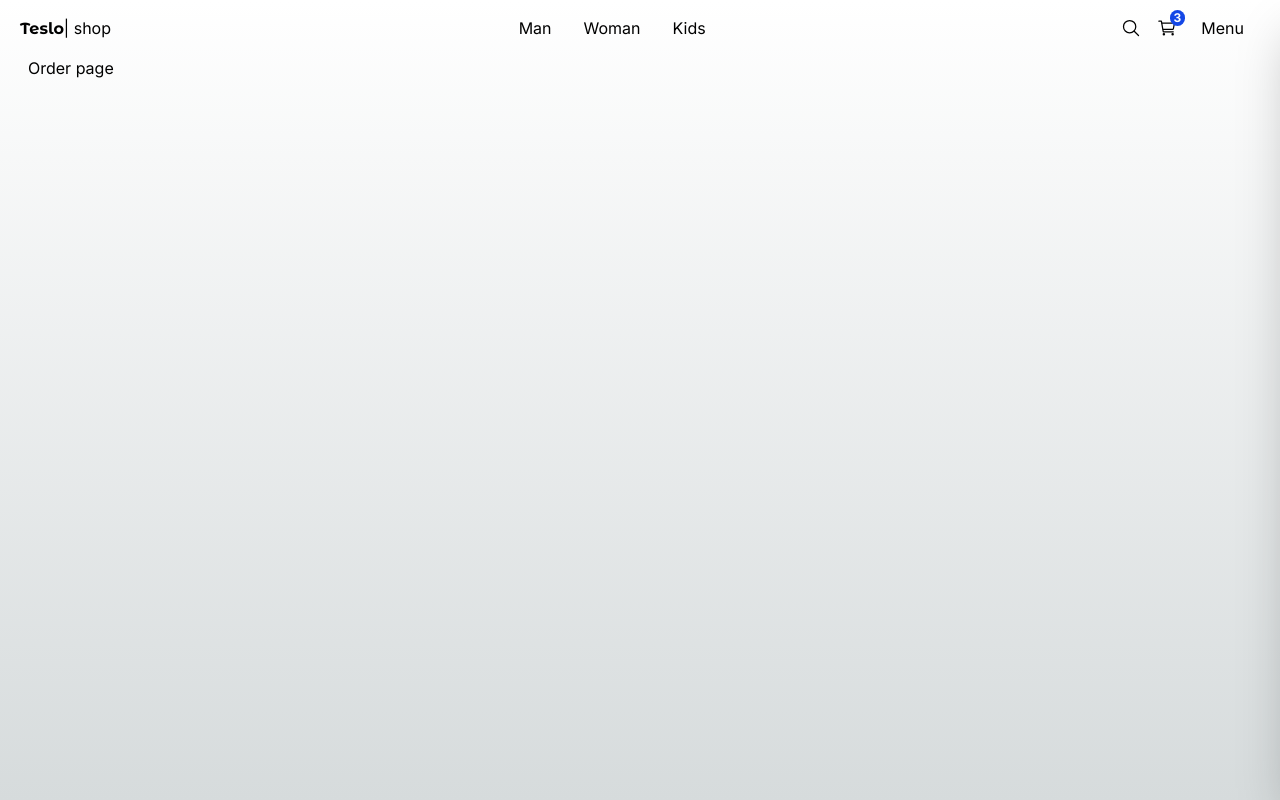
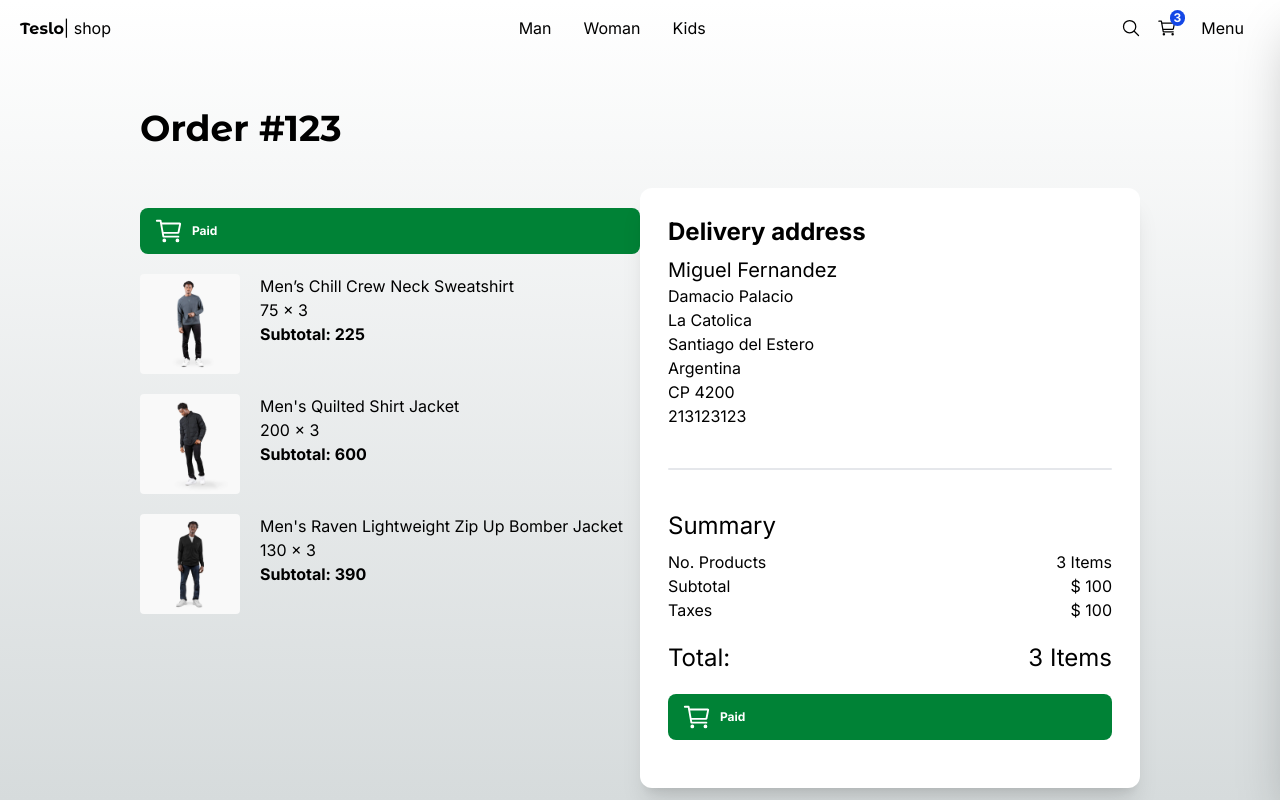
Before and after one commit to Fer-Mig-Agus/NextJsCurso-TesloShop, a Next.js app: page /orders/123 in a window 1280 px wide. Built offline with nearby package versions, Linux system fonts and the light colour scheme.

Commit message:
Se hizo el design de order/id

```diff
--- a/src/app/(shop)/orders/[id]/page.tsx
+++ b/src/app/(shop)/orders/[id]/page.tsx
@@ -1,11 +1,130 @@
-import React from 'react'
+import React from "react";
+import { QuantitySelector, Title } from "@/components";
+import Link from "next/link";
+import { initialData } from "@/seed/seed";
+import Image from "next/image";
+import clsx from "clsx";
+import { IoCartOutline } from "react-icons/io5";
 
-const Order = () => {
-  return (
-    <div>
-      <h1>Order page</h1>
-    </div>
-  )
+const productsInCart = [
+  initialData.products[0],
+  initialData.products[1],
+  initialData.products[2],
+];
+
+interface Props {
+  params: {
+    id: string;
+  };
 }
 
-export default Order
+const Order = ({ params }: Props) => {
+  const { id } = params;
+
+  // VERIFICAR
+  // redirect('/')
+
+  return (
+    <div className="flex justify-center items-center mb-72 px-10 sm:px-0">
+      <div className="flex flex-col w-[1000px]">
+        <Title title={`Order #${id}`} />
+
+        <div className="grid grid-cols-1 sm:grid-cols-2">
+          {/* cart  */}
+
+          <div className="flex flex-col mt-5">
+            <div
+              className={clsx(
+                "flex items-center rounded-lg py-2 px-3.5 text-xs font-bold text-white mb-5",
+                {
+                  "bg-red-500": false,
+                  "bg-green-700": true,
+                }
+              )}
+            >
+              <IoCartOutline size={30} />
+              {/* <span className="mx-2">Payment pending</span> */}
+              <span className="mx-2">Paid</span>
+
+            </div>
+
+            {/* items cart  */}
+
+            {productsInCart.map((product) => {
+              return (
+                <div key={product.slug} className="flex mb-5">
+                  <Image
+                    src={`/products/${product.images[0]}`}
+                    width={100}
+                    height={100}
+                    style={{
+                      width: "100px",
+                      height: "100px",
+                    }}
+                    alt={product.title}
+                    className="mr-5 rounded"
+                  />
+                  <div>
+                    <p>{product.title}</p>
+                    <p>{product.price} x 3</p>
+                    <p className="font-bold">Subtotal: {product.price * 3}</p>
+                  </div>
+                </div>
+              );
+            })}
+          </div>
+
+          {/* checkout  */}
+
+          <div className="bg-white rounded-xl shadow-xl p-7">
+            <h2 className="text-2xl mb-2 font-bold">Delivery address</h2>
+            <div className="mb-10">
+              <p className="text-xl">Miguel Fernandez</p>
+              <p>Damacio Palacio</p>
+              <p>La Catolica</p>
+              <p>Santiago del Estero</p>
+              <p>Argentina</p>
+              <p>CP 4200</p>
+              <p>213123123</p>
+            </div>
+
+            {/* divider  */}
+            <div className="w-full h-0.5 rounded bg-gray-200 mb-10" />
+
+            <h2 className="text-2xl mb-2">Summary</h2>
+            <div className="grid grid-cols-2">
+              <span>No. Products</span>
+              <span className="text-right">3 Items</span>
+              <span>Subtotal</span>
+              <span className="text-right">$ 100</span>
+              <span>Taxes</span>
+              <span className="text-right">$ 100</span>
+              <span className="mt-5 text-2xl">Total:</span>
+              <span className="mt-5 text-2xl text-right">3 Items</span>
+            </div>
+
+            <div className="mt-5 mb-2 w-full">
+                   <div
+              className={clsx(
+                "flex items-center rounded-lg py-2 px-3.5 text-xs font-bold text-white mb-5",
+                {
+                  "bg-red-500": false,
+                  "bg-green-700": true,
+                }
+              )}
+            >
+              <IoCartOutline size={30} />
+              {/* <span className="mx-2">Payment pending</span> */}
+              <span className="mx-2">Paid</span>
+
+            </div>
+
+            </div>
+          </div>
+        </div>
+      </div>
+    </div>
+  );
+};
+
+export default Order;
```
